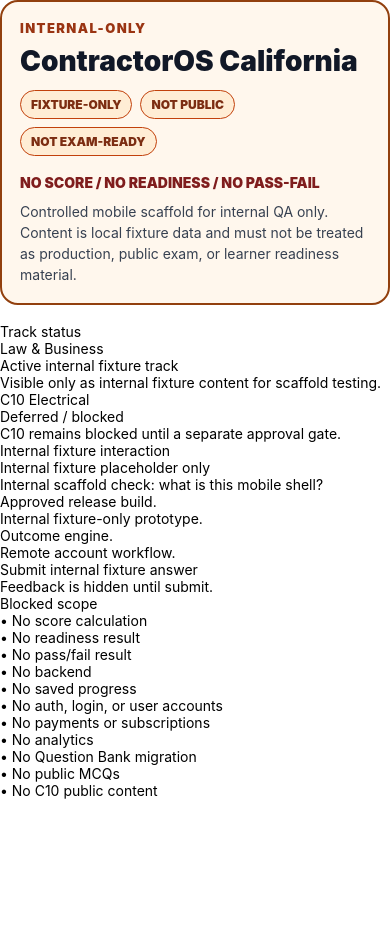
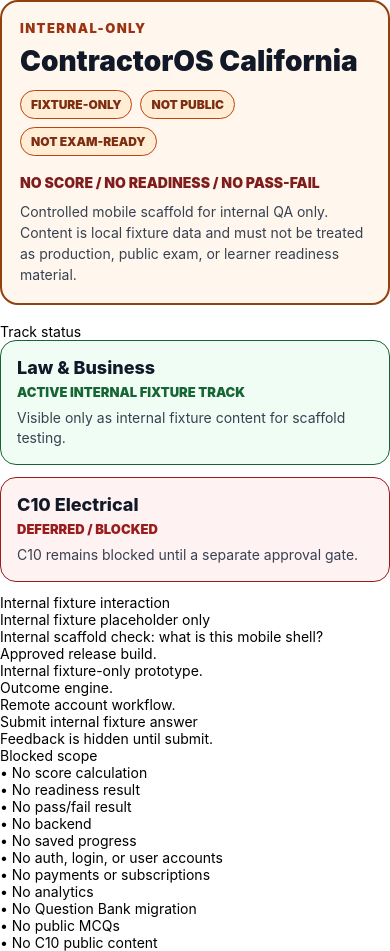
Before and after one commit to Zest-LeadGen/contractoros-california, a React Native app in the folder apps/mobile/: screen / in a window 390 px wide. Before the commit the page ends 844 px from the top, so only its background shows below. Built offline with nearby package versions, Linux system fonts and the light colour scheme.

Commit message:
Harden Phase 4E track status card UX

```diff
--- a/apps/mobile/src/components/TrackStatusCard.js
+++ b/apps/mobile/src/components/TrackStatusCard.js
@@ -1,11 +1,55 @@
-import { Text, View } from 'react-native';
+import { StyleSheet, Text, View } from 'react-native';
 
 export default function TrackStatusCard(props) {
+  const isBlocked = props.status.toLowerCase().includes('blocked');
+
   return (
-    <View>
-      <Text>{props.title}</Text>
-      <Text>{props.status}</Text>
-      <Text>{props.description}</Text>
+    <View style={[styles.card, isBlocked ? styles.blockedCard : styles.activeCard]}>
+      <Text style={styles.title}>{props.title}</Text>
+      <Text style={[styles.status, isBlocked ? styles.blockedStatus : styles.activeStatus]}>
+        {props.status}
+      </Text>
+      <Text style={styles.description}>{props.description}</Text>
     </View>
   );
 }
+
+const styles = StyleSheet.create({
+  card: {
+    borderWidth: 1,
+    borderRadius: 16,
+    padding: 16,
+    marginBottom: 12
+  },
+  activeCard: {
+    borderColor: '#166534',
+    backgroundColor: '#f0fdf4'
+  },
+  blockedCard: {
+    borderColor: '#991b1b',
+    backgroundColor: '#fef2f2'
+  },
+  title: {
+    color: '#111827',
+    fontSize: 18,
+    fontWeight: '800',
+    marginBottom: 6
+  },
+  status: {
+    fontSize: 13,
+    fontWeight: '900',
+    marginBottom: 8,
+    textTransform: 'uppercase'
+  },
+  activeStatus: {
+    color: '#166534'
+  },
+  blockedStatus: {
+    color: '#991b1b'
+  },
+  description: {
+    color: '#374151',
+    fontSize: 14,
+    lineHeight: 20
+  }
+});
```
